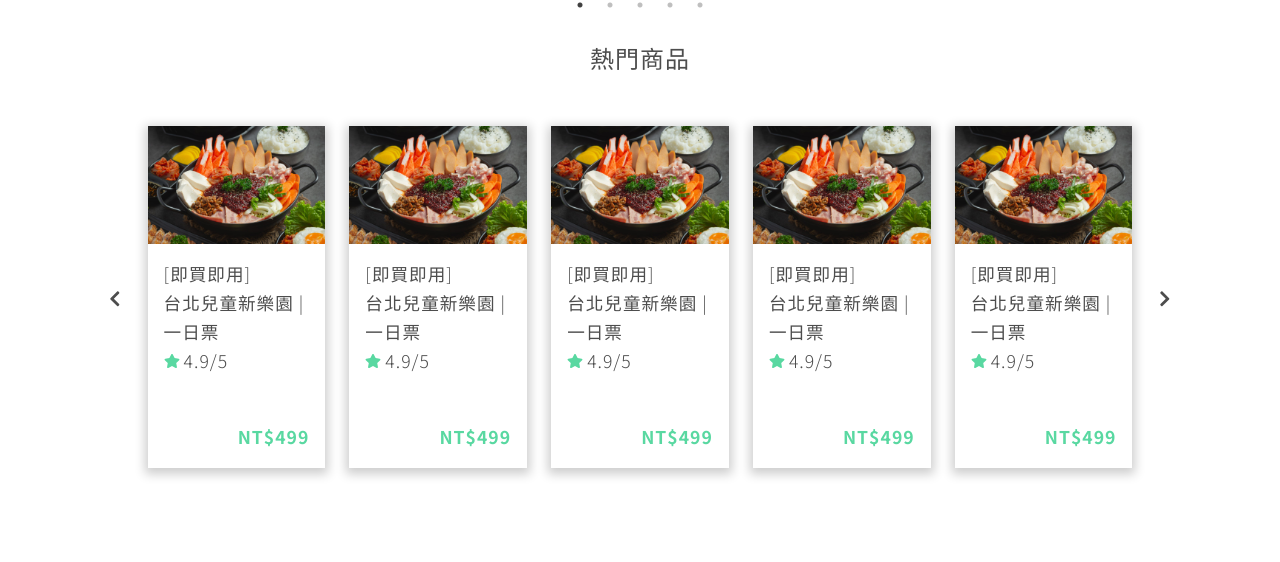
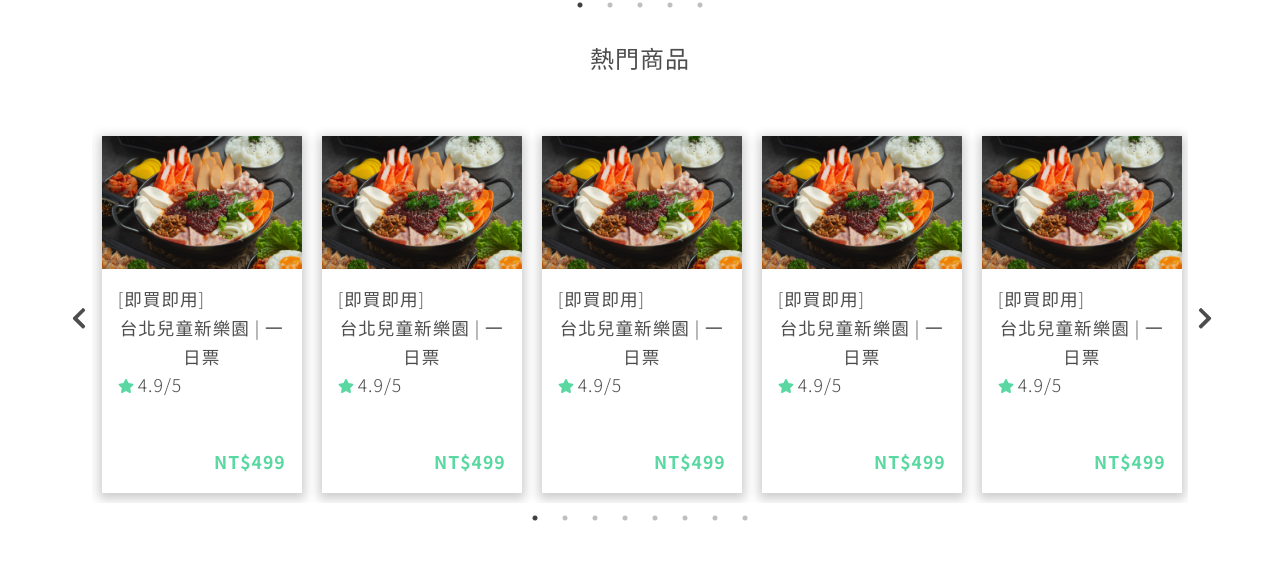
Before and after one commit to Liufat/timetravel-rebuild, a React (Create React App) app: page /homepage in a window 1280 px wide. Shown: the part 1116-1678 px from the top of the page. Built offline with nearby package versions, Linux system fonts and the light colour scheme.

Commit message:
[修改]輪播牆

```diff
--- a/src/pages/homePage/sections/HotProduct.js
+++ b/src/pages/homePage/sections/HotProduct.js
@@ -3,58 +3,97 @@ import { FaChevronLeft, FaChevronRight } from "react-icons/fa";
 import styled from "styled-components";
 import ProductCard from "../../../ui/ProductCard";
 import pic1 from "./../../../image/img/hotpot_home.jpeg";
-
-const StyledSpan = styled.span`
-  cursor: pointer;
-`;
+import Slider from "react-slick";
+import NextArrow from "../../../ui/NextArrow";
+import PreArrow from "../../../ui/PreArrow";
 
 function HotProduct() {
+  const settings = {
+    arrows: true,
+    dots: true,
+    infinite: true,
+    speed: 500,
+    slidesToShow: 5,
+    slidesToScroll: 1,
+    nextArrow: <NextArrow />,
+    prevArrow: <PreArrow />,
+    responsive: [
+      {
+        breakpoint: 1030,
+        settings: {
+          slidesToShow: 4,
+        },
+      },
+      {
+        breakpoint: 770,
+        settings: {
+          slidesToShow: 3,
+        },
+      },
+      {
+        breakpoint: 430,
+        settings: {
+          slidesToShow: 1,
+        },
+      },
+    ],
+  };
+
   return (
     <section className="d-flex flex-column align-items-center ">
       <h2 className="py-5">熱門商品</h2>
-      <div className="d-flex col-10 col-xl-10">
-        <div className="d-flex justify-content-center align-items-center gap-4">
-          <StyledSpan>
-            <FaChevronLeft />
-          </StyledSpan>
+      <div className="d-flex justify-content-center w-100">
+        <div className="col-10">
+          <Slider {...settings}>
             <ProductCard
-            className={"col-xl-2"}
               img={pic1}
               title="台北兒童新樂園 | 一日票"
               star="4.9/5"
               price="499"
             />
             <ProductCard
-            className={"d-none d-md-block col-xl-2"}
               img={pic1}
               title="台北兒童新樂園 | 一日票"
               star="4.9/5"
               price="499"
             />
             <ProductCard
-            className={"d-none d-lg-block col-xl-2"}
               img={pic1}
               title="台北兒童新樂園 | 一日票"
               star="4.9/5"
               price="499"
             />
             <ProductCard
-            className={"d-none d-xl-block col-xl-2"}
               img={pic1}
               title="台北兒童新樂園 | 一日票"
               star="4.9/5"
               price="499"
             />
             <ProductCard
-            className={"d-none d-xl-block col-xl-2"}
               img={pic1}
               title="台北兒童新樂園 | 一日票"
               star="4.9/5"
               price="499"
             />
-          <StyledSpan>
-            <FaChevronRight />
-          </StyledSpan>
+            <ProductCard
+              img={pic1}
+              title="台北兒童新樂園 | 一日票"
+              star="4.9/5"
+              price="499"
+            />
+            <ProductCard
+              img={pic1}
+              title="台北兒童新樂園 | 一日票"
+              star="4.9/5"
+              price="499"
+            />
+            <ProductCard
+              img={pic1}
+              title="台北兒童新樂園 | 一日票"
+              star="4.9/5"
+              price="499"
+            />
+          </Slider>
         </div>
       </div>
     </section>
--- a/src/ui/ProductCard.js
+++ b/src/ui/ProductCard.js
@@ -17,7 +17,7 @@ function ProductCard({ className, img, title, star, price }) {
     <div className={`${className} box-shadow`}>
       <img className="w-100" alt="banner" src={img} />
       <div className="d-flex flex-column gap-5  p-3">
-        <div className="d-flex flex-column justify-content-around">
+        <div className="d-flex flex-column align-items-start justify-content-around">
           <span>[即買即用]</span>
           <span>{title}</span>
           <div className="d-flex align-items-center gap-1">
```
Lines whose indentation alone changed are shown as unchanged.
